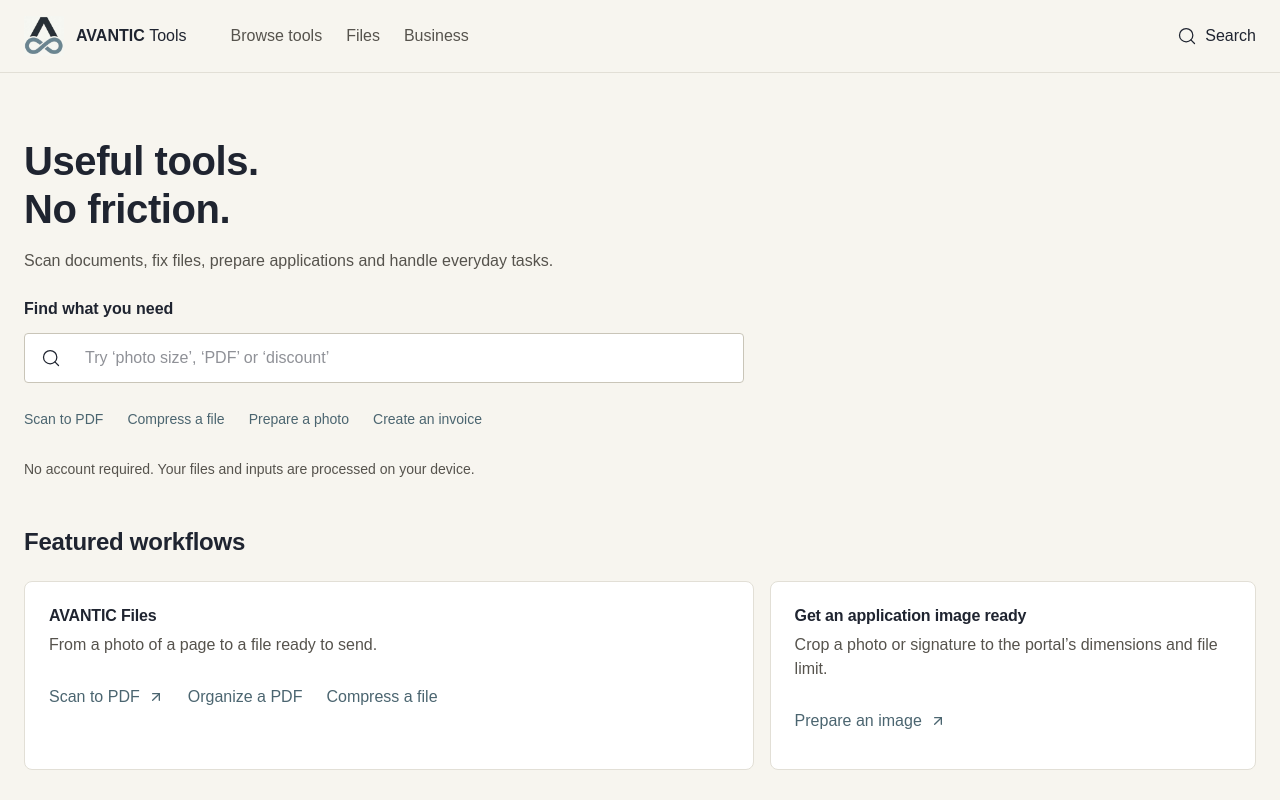
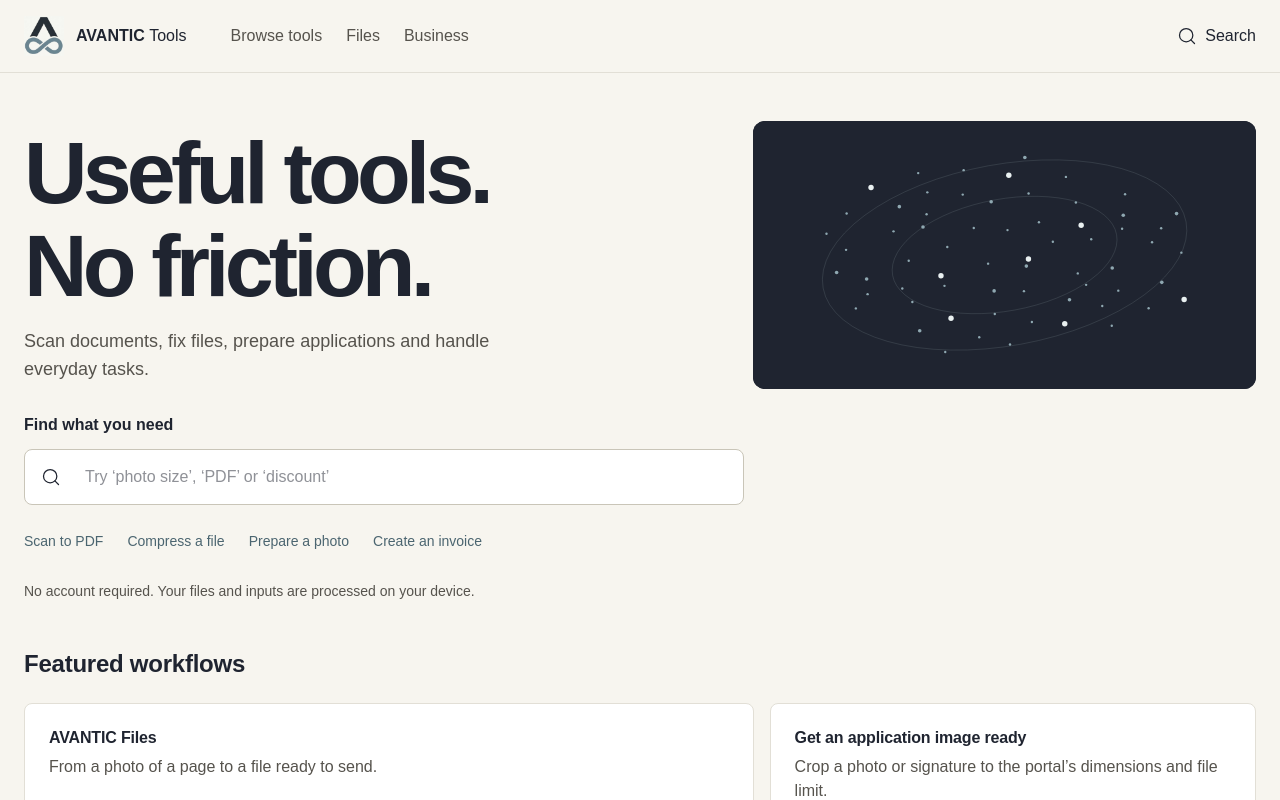
Before and after one commit to avantic-labs/avantictools, a Next.js app: page / in a window 1280 px wide. Shown: the top 800 px of the page. Built offline with nearby package versions, Linux system fonts and the light colour scheme; a web font is replaced by a local one.

Commit message:
Add restrained interactive motion to homepage

```diff
--- a/app/globals.css
+++ b/app/globals.css
@@ -1638,3 +1638,94 @@
 .invoice-page .workspace-stage {
   min-height: calc(100svh - var(--space-8) * 5);
 }
+
+/* A focused homepage composition. The moving field is decorative and never
+   covers search or a tool control. */
+.catalog-shell .product-intro {
+  max-width: none;
+  grid-template-columns: minmax(0, 1fr);
+  gap: var(--space-5);
+  padding-block: var(--space-6) var(--space-5);
+}
+.intro-copy {
+  display: grid;
+  align-content: center;
+  gap: var(--space-4);
+  max-width: 680px;
+}
+.catalog-shell .product-intro h1 {
+  font-size: clamp(2.75rem, 9vw, 5.5rem);
+  font-weight: 600;
+  line-height: 1.06;
+  letter-spacing: -0.055em;
+}
+.catalog-shell .product-intro p {
+  max-width: 52ch;
+  font-size: clamp(1rem, 1.5vw, 1.125rem);
+  line-height: 1.55;
+}
+.hero-motion {
+  position: relative;
+  height: 112px;
+  overflow: hidden;
+  border-radius: var(--radius-lg);
+  background: var(--mark);
+  isolation: isolate;
+}
+.hero-motion canvas {
+  display: block;
+  width: 100%;
+  height: 100%;
+}
+.catalog-shell > .catalog-search .search-field {
+  min-height: 56px;
+  border-radius: var(--radius-md);
+  transition: border-color var(--motion-state), box-shadow var(--motion-state);
+}
+.catalog-shell > .catalog-search input {
+  min-height: 54px;
+}
+.catalog-shell .popular-actions a,
+.catalog-shell .files-feature a,
+.catalog-shell .application-feature a {
+  transition: color var(--motion-state);
+}
+.catalog-shell .popular-actions a:hover,
+.catalog-shell .files-feature a:hover,
+.catalog-shell .application-feature a:hover {
+  color: var(--mark);
+}
+.catalog-shell .catalog-card {
+  transition: border-color var(--motion-state), background-color var(--motion-state);
+}
+.catalog-shell .catalog-card:hover {
+  background: #fcfbf8;
+}
+@media (min-width: 768px) {
+  .catalog-shell .product-intro {
+    grid-template-columns: minmax(0, 1.15fr) minmax(300px, 0.85fr);
+    align-items: center;
+    gap: var(--space-8);
+    padding-block: var(--space-8) var(--space-5);
+  }
+  .hero-motion {
+    height: 268px;
+  }
+}
+@media (max-width: 359px) {
+  .catalog-shell .product-intro h1 {
+    font-size: 2.5rem;
+  }
+  .hero-motion {
+    height: 92px;
+  }
+}
+@media (prefers-reduced-motion: reduce) {
+  .catalog-shell .catalog-card,
+  .catalog-shell .popular-actions a,
+  .catalog-shell .files-feature a,
+  .catalog-shell .application-feature a,
+  .catalog-shell > .catalog-search .search-field {
+    transition: none;
+  }
+}
--- a/app/page.tsx
+++ b/app/page.tsx
@@ -3,6 +3,7 @@
 import Link from "next/link";
 import { ArrowUpRight } from "lucide-react";
 import { Catalog } from "@/components/product/Catalog";
+import { HeroMotion } from "@/components/product/HeroMotion";
 import { tools, comingSoon } from "@/data/tools";
 export const metadata = {
   ...pageMetadata(
@@ -29,6 +30,7 @@
         }}
       />
       <section className="product-intro">
+        <div className="intro-copy">
           <h1>
             Useful tools.
             <br />
@@ -38,6 +40,8 @@
             Scan documents, fix files, prepare applications and handle everyday
             tasks.
           </p>
+        </div>
+        <HeroMotion />
       </section>
       <Catalog tools={tools}>
         <nav className="popular-actions" aria-label="Popular actions">
--- /dev/null
+++ b/components/product/HeroMotion.tsx
@@ -0,0 +1,159 @@
+"use client";
+
+import { useEffect, useRef } from "react";
+
+type Dot = {
+  x: number;
+  y: number;
+  radius: number;
+  speed: number;
+  phase: number;
+};
+
+// A small, self-contained canvas keeps this motion off every tool route.
+export function HeroMotion() {
+  const canvasRef = useRef<HTMLCanvasElement>(null);
+
+  useEffect(() => {
+    const canvas = canvasRef.current;
+    const context = canvas?.getContext("2d", { alpha: false });
+    if (!canvas || !context) return;
+
+    const motion = window.matchMedia("(prefers-reduced-motion: reduce)");
+    const finePointer = window.matchMedia("(pointer: fine)");
+    const dots: Dot[] = Array.from({ length: 64 }, (_, index) => {
+      const angle = index * 2.399963229728653;
+      const distance = Math.sqrt((index + 0.5) / 64);
+      return {
+        x: Math.cos(angle) * distance,
+        y: Math.sin(angle) * distance,
+        radius: index % 9 === 0 ? 2.7 : index % 3 === 0 ? 1.8 : 1.2,
+        speed: 0.2 + (index % 7) * 0.047,
+        phase: index * 0.73,
+      };
+    });
+
+    let width = 0;
+    let height = 0;
+    let visible = false;
+    let frame = 0;
+    let lastFrame = 0;
+    let pointer = { x: -1000, y: -1000 };
+
+    function draw(time: number) {
+      if (!context) return;
+      context.fillStyle = "#1f2430";
+      context.fillRect(0, 0, width, height);
+
+      const centerX = width * 0.5;
+      const centerY = height * 0.5;
+      const spreadX = width * 0.39;
+      const spreadY = height * 0.36;
+      const seconds = motion.matches ? 0 : time / 1000;
+
+      context.strokeStyle = "rgba(194, 211, 217, 0.13)";
+      context.lineWidth = 1;
+      for (const scale of [0.58, 0.94]) {
+        context.beginPath();
+        context.ellipse(
+          centerX,
+          centerY,
+          spreadX * scale,
+          spreadY * scale,
+          -0.18,
+          0,
+          Math.PI * 2,
+        );
+        context.stroke();
+      }
+
+      for (const dot of dots) {
+        const drift = seconds * dot.speed + dot.phase;
+        let x = centerX + dot.x * spreadX + Math.sin(drift) * 7;
+        let y = centerY + dot.y * spreadY + Math.cos(drift * 0.8) * 7;
+        if (finePointer.matches && !motion.matches) {
+          const dx = x - pointer.x;
+          const dy = y - pointer.y;
+          const range = 72;
+          const distance = Math.hypot(dx, dy);
+          if (distance > 0 && distance < range) {
+            const force = ((range - distance) / range) ** 2 * 18;
+            x += (dx / distance) * force;
+            y += (dy / distance) * force;
+          }
+        }
+        context.beginPath();
+        context.arc(x, y, dot.radius, 0, Math.PI * 2);
+        context.fillStyle = dot.radius > 2 ? "#e9f0f0" : "#8fa8b1";
+        context.fill();
+      }
+    }
+
+    function tick(time: number) {
+      if (!visible || motion.matches || document.hidden) {
+        frame = 0;
+        return;
+      }
+      if (time - lastFrame >= 32) {
+        draw(time);
+        lastFrame = time;
+      }
+      frame = requestAnimationFrame(tick);
+    }
+
+    function start() {
+      cancelAnimationFrame(frame);
+      frame = 0;
+      draw(motion.matches ? 0 : performance.now());
+      if (visible && !motion.matches && !document.hidden)
+        frame = requestAnimationFrame(tick);
+    }
+
+    function resize() {
+      const bounds = canvas!.getBoundingClientRect();
+      width = bounds.width;
+      height = bounds.height;
+      const ratio = Math.min(window.devicePixelRatio || 1, 2);
+      canvas!.width = Math.round(width * ratio);
+      canvas!.height = Math.round(height * ratio);
+      context!.setTransform(ratio, 0, 0, ratio, 0, 0);
+      start();
+    }
+
+    function move(event: PointerEvent) {
+      const bounds = canvas!.getBoundingClientRect();
+      pointer = { x: event.clientX - bounds.left, y: event.clientY - bounds.top };
+    }
+
+    function leave() {
+      pointer = { x: -1000, y: -1000 };
+    }
+
+    const resizeObserver = new ResizeObserver(resize);
+    const intersectionObserver = new IntersectionObserver(([entry]) => {
+      visible = entry.isIntersecting;
+      start();
+    });
+    resizeObserver.observe(canvas);
+    intersectionObserver.observe(canvas);
+    canvas.addEventListener("pointermove", move, { passive: true });
+    canvas.addEventListener("pointerleave", leave);
+    document.addEventListener("visibilitychange", start);
+    motion.addEventListener("change", start);
+    return () => {
+      cancelAnimationFrame(frame);
+      resizeObserver.disconnect();
+      intersectionObserver.disconnect();
+      canvas.removeEventListener("pointermove", move);
+      canvas.removeEventListener("pointerleave", leave);
+      document.removeEventListener("visibilitychange", start);
+      motion.removeEventListener("change", start);
+    };
+  }, []);
+
+  return (
+    <div className="hero-motion" aria-hidden="true">
+      <canvas ref={canvasRef} />
+    </div>
+  );
+}
```
Also changed, not shown: 1 other file (tests, documents, lock files or other folders). Lines whose indentation alone changed are shown as unchanged.
